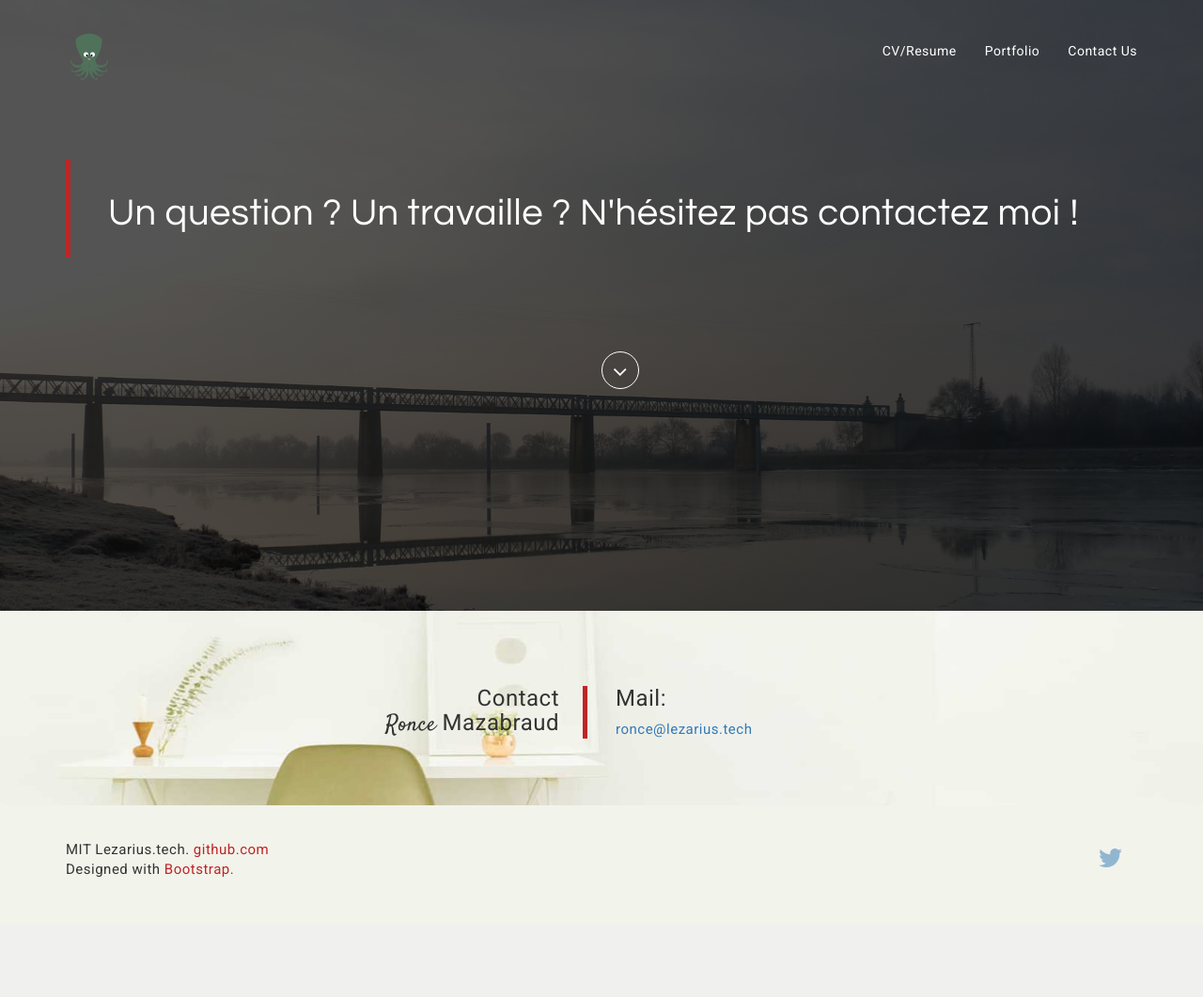
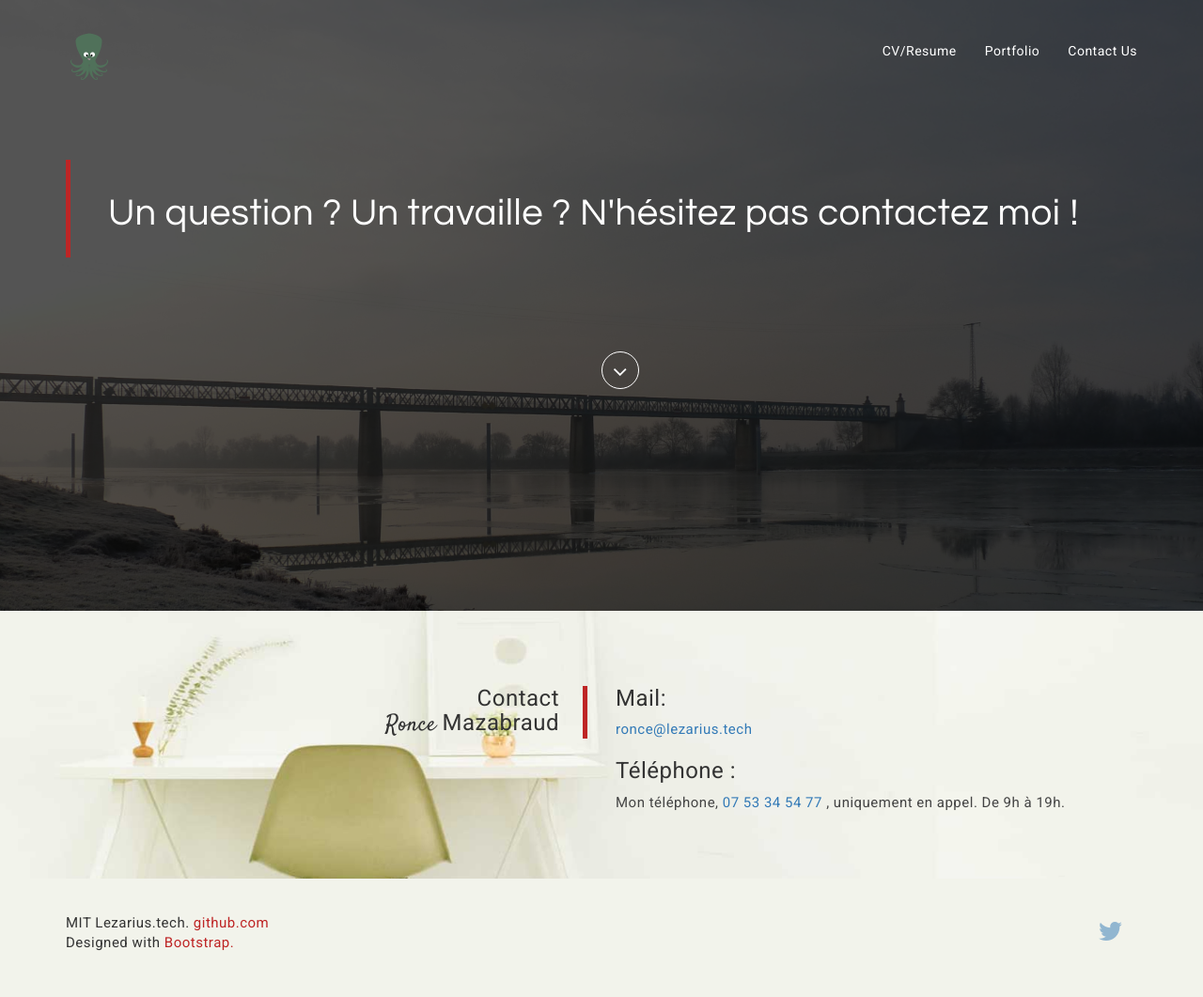
Before and after one commit to lezarius/lezarius.tech, a PHP site: page /contact.php in a window 1280 px wide. Shown: the whole page at 94% size. Before the commit the page ends 934 px from the top, so only its background shows below. Run offline with PHP 8.4, Linux system fonts and the light colour scheme.

Commit message:
Adding tel contact

```diff
--- a/contact.php
+++ b/contact.php
@@ -31,7 +31,8 @@
           <div class="about-text">
           <h3>Mail:</h3>
       <p><a href="mailto:ronce@lezarius.tech">ronce@lezarius.tech</a></p>
-
+          <h3>Téléphone :</h3>
+      <p>Mon téléphone, <a href="tel:+33753345477">07 53 34 54 77</a> , uniquement en appel. De 9h à 19h.</p>
           </div>
         </div>
 
```
